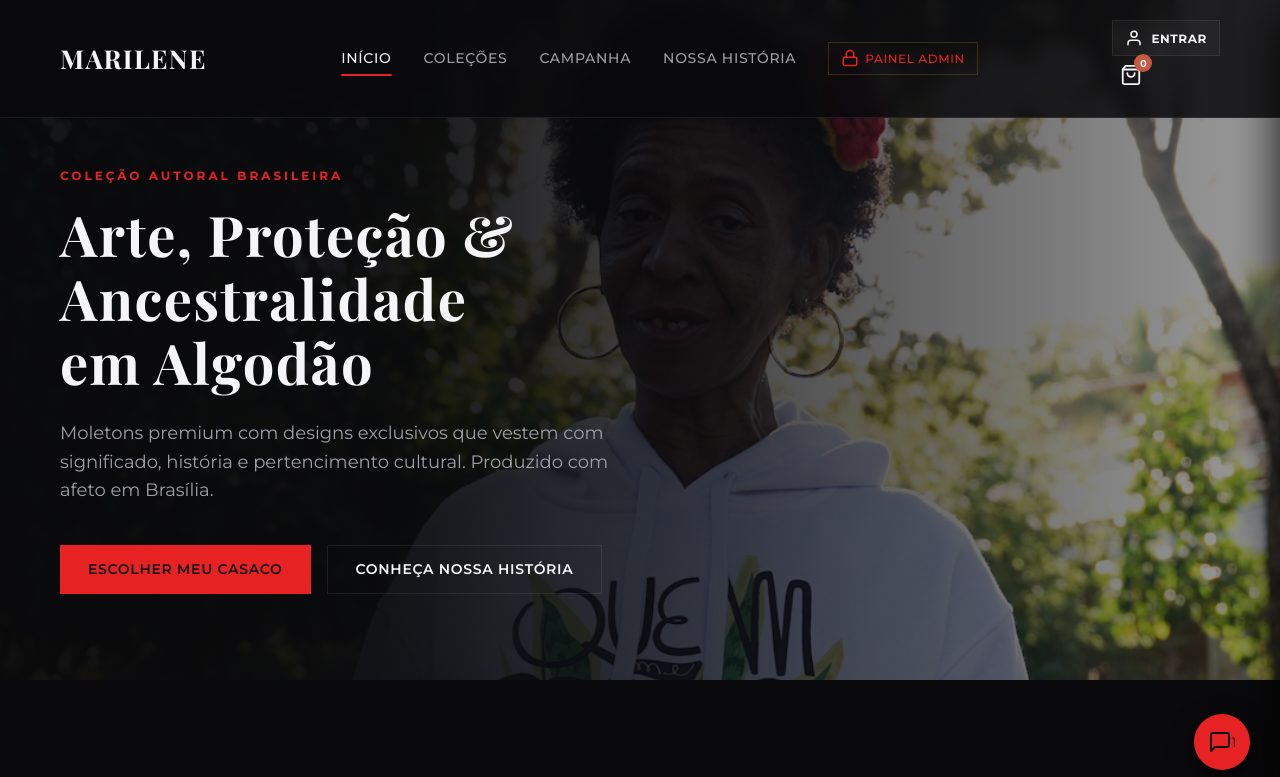
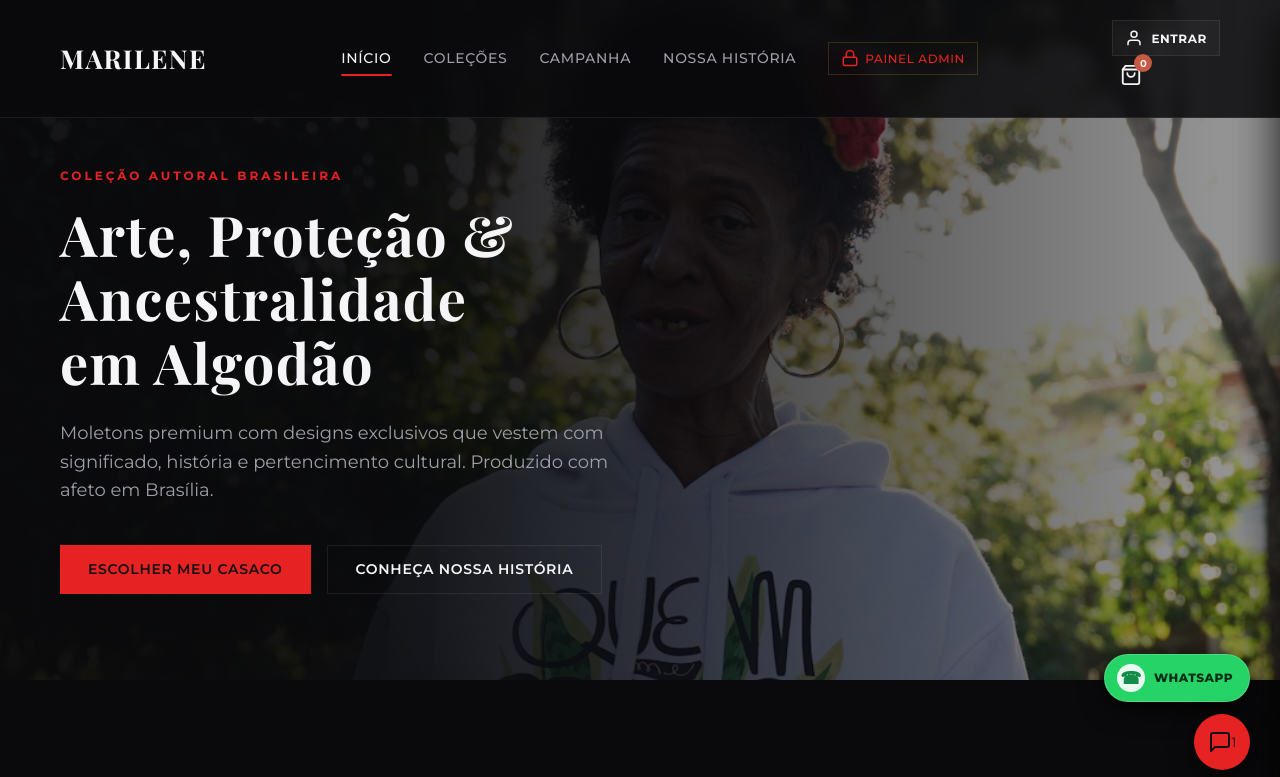
Before and after one commit to rick-pedrinha/site-marilene-ecommerce, a website: page index.html in a window 1280 px wide. Shown: the top 777 px of the page. Drawn offline with nearby package versions, Linux system fonts and the light colour scheme; no server answers; a web font is replaced by a local one.

Commit message:
Adiciona atendimento pelo WhatsApp

```diff
--- a/index.html
+++ b/index.html
@@ -652,6 +652,17 @@
             </div>
         </div>
 
+        <a
+            class="whatsapp-float"
+            href="https://wa.me/5561992863496?text=Ol%C3%A1%21%20Vim%20pelo%20site%20Marilene%20e%20gostaria%20de%20atendimento."
+            target="_blank"
+            rel="noopener noreferrer"
+            aria-label="Conversar com a Marilene pelo WhatsApp"
+        >
+            <span class="whatsapp-float-icon" aria-hidden="true">☎</span>
+            <span class="whatsapp-float-label">WhatsApp</span>
+        </a>
+
         <!-- PAINEL ADMINISTRATIVO CONTAINER -->
         <div id="admin-view" class="view-section">
             <div class="admin-layout">
--- a/styles.css
+++ b/styles.css
@@ -2422,6 +2422,48 @@ input:focus, select:focus, textarea:focus {
 /* ==========================================================================
    WIDGET DE CHAT (CLIENT SIDE)
    ========================================================================== */
+.whatsapp-float {
+    position: fixed;
+    right: 30px;
+    bottom: 98px;
+    z-index: 998;
+    display: inline-flex;
+    align-items: center;
+    gap: 9px;
+    min-height: 48px;
+    padding: 0 16px 0 12px;
+    border: 1px solid rgba(255, 255, 255, 0.18);
+    border-radius: 999px;
+    background: #25d366;
+    color: #082d18;
+    box-shadow: var(--shadow-md);
+    font-size: 12px;
+    font-weight: 800;
+    letter-spacing: 0.04em;
+    text-decoration: none;
+    text-transform: uppercase;
+    transition: transform var(--transition-fast), box-shadow var(--transition-fast), background-color var(--transition-fast);
+}
+
+.whatsapp-float:hover,
+.whatsapp-float:focus-visible {
+    background: #38df76;
+    box-shadow: var(--shadow-lg);
+    transform: translateY(-2px);
+}
+
+.whatsapp-float-icon {
+    display: grid;
+    width: 28px;
+    height: 28px;
+    place-items: center;
+    border-radius: 50%;
+    background: rgba(255, 255, 255, 0.9);
+    color: #128c4a;
+    font-size: 17px;
+    line-height: 1;
+}
+
 .chat-widget {
     position: fixed;
     bottom: 30px;
@@ -2788,6 +2830,11 @@ input:focus, select:focus, textarea:focus {
     .chat-widget {
         bottom: 76px;
         right: 16px;
+    }
+
+    .whatsapp-float {
+        right: 16px;
+        bottom: 146px;
     }
 }
 
```
